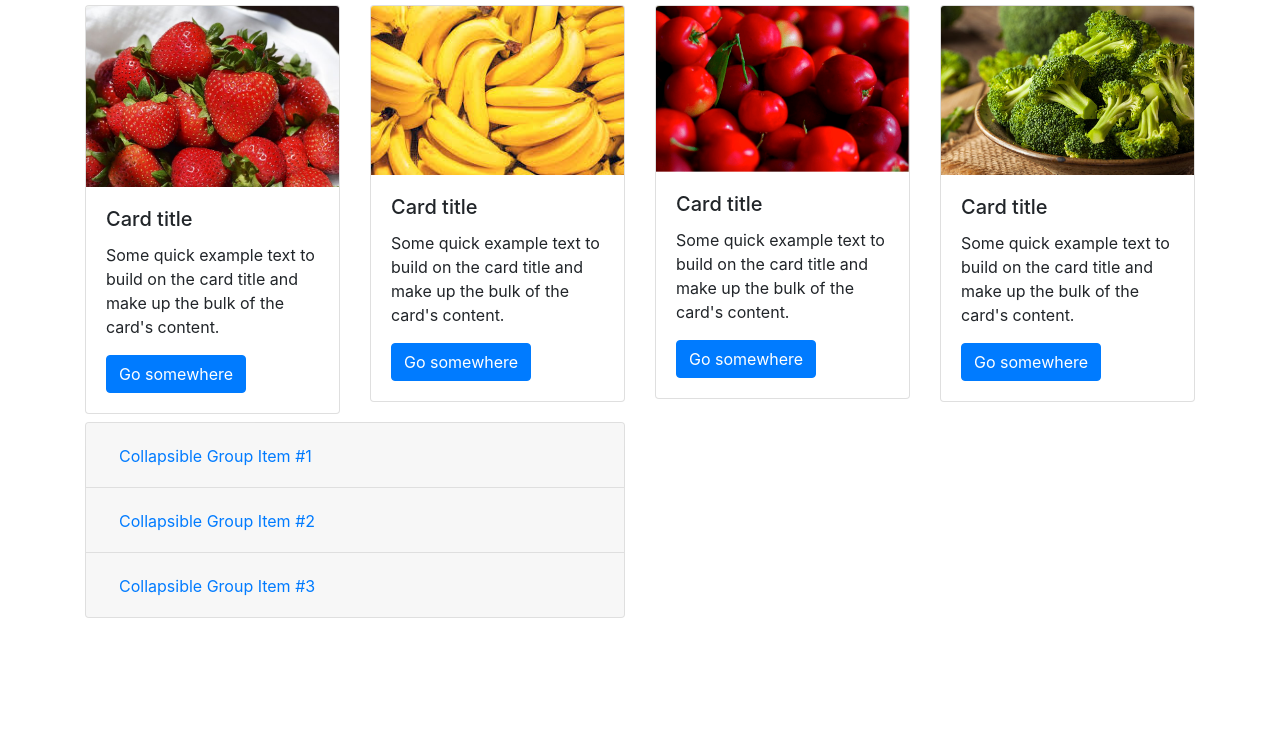
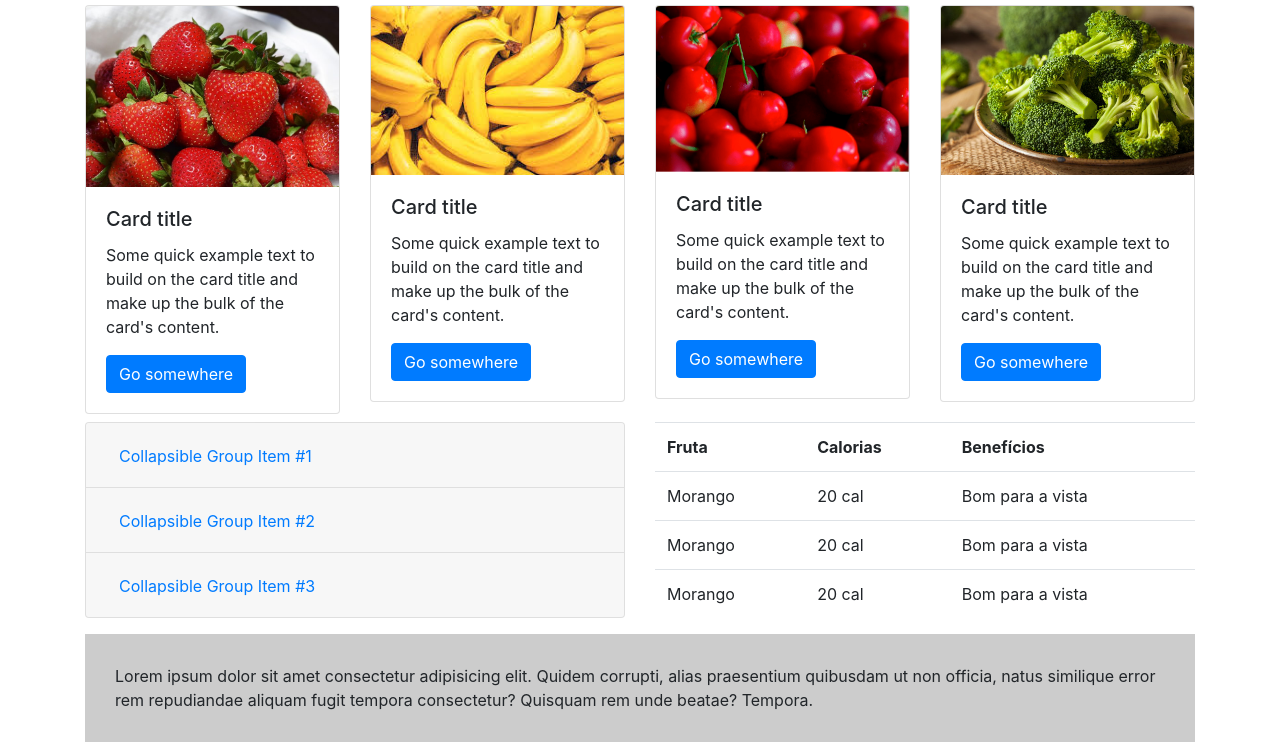
Before and after one commit to marianaolvr/organicos-dh, a plain HTML site: page index.html in a window 1280 px wide. Shown: the part 1079-1821 px from the top of the page. Before the commit the page ends 1697 px from the top, so only its background shows below. Drawn offline with nearby package versions, Linux system fonts and the light colour scheme.

Commit message:
Coloca uma tabela raiz ainda sem Bootstrap

```diff
--- a/index.html
+++ b/index.html
@@ -218,7 +218,7 @@
         </div>
     </div>
 
-    <!-- Código do Collapse -->
+    <!-- Código do Collapse e da Coluna/terceiro bloco -->
     <div class="container mt-2">
         <div class="row">
             <div class="col-md-6">
@@ -293,9 +293,56 @@
                 </div>
 
             </div>
+
+            <!-- Código da Coluna -->
+            <div class="col-md-6">
+                <table class="table">
+                    <thead style="font-weight: bold">
+                        <tr>
+                            <td>Fruta</td>
+                            <td>Calorias</td>
+                            <td>Benefícios</td>
+                        </tr>
+                    </thead>
+
+                    <tbody>
+                        <tr>
+                            <td>Morango</td>
+                            <td>20 cal</td>
+                            <td>Bom para a vista</td>
+                        </tr>
+                        <tr>
+                            <td>Morango</td>
+                            <td>20 cal</td>
+                            <td>Bom para a vista</td>
+                        </tr>
+                        <tr>
+                            <td>Morango</td>
+                            <td>20 cal</td>
+                            <td>Bom para a vista</td>
+                        </tr>
+                    </tbody>
+
+                </table>
+
+            </div>
+
+
+
+
+
+
+
+
         </div>
     </div>
-
+    <div class="container">
+        <footer style="padding: 30px; background-color: #CCC">
+            Lorem ipsum dolor sit amet consectetur adipisicing elit. Quidem corrupti, alias praesentium quibusdam ut non
+            officia, natus similique error rem repudiandae aliquam fugit tempora consectetur? Quisquam rem unde beatae?
+            Tempora.
+        </footer>
+    </div>
 
 
 </body>
```
